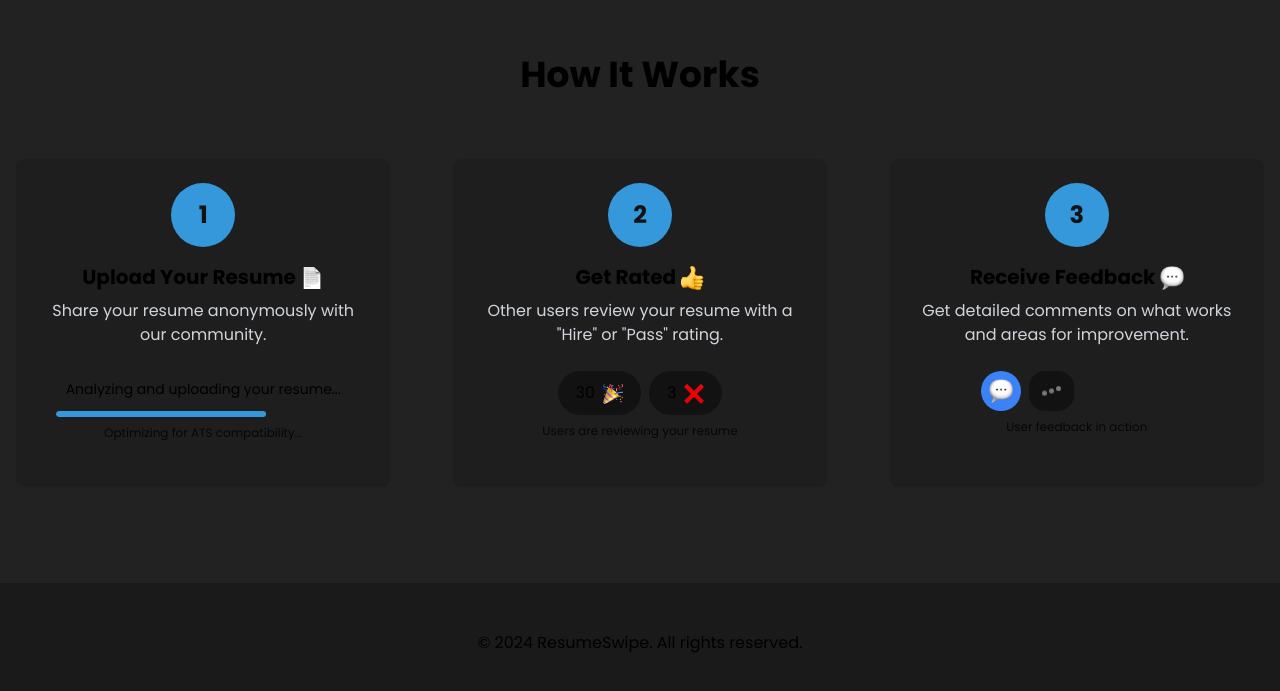
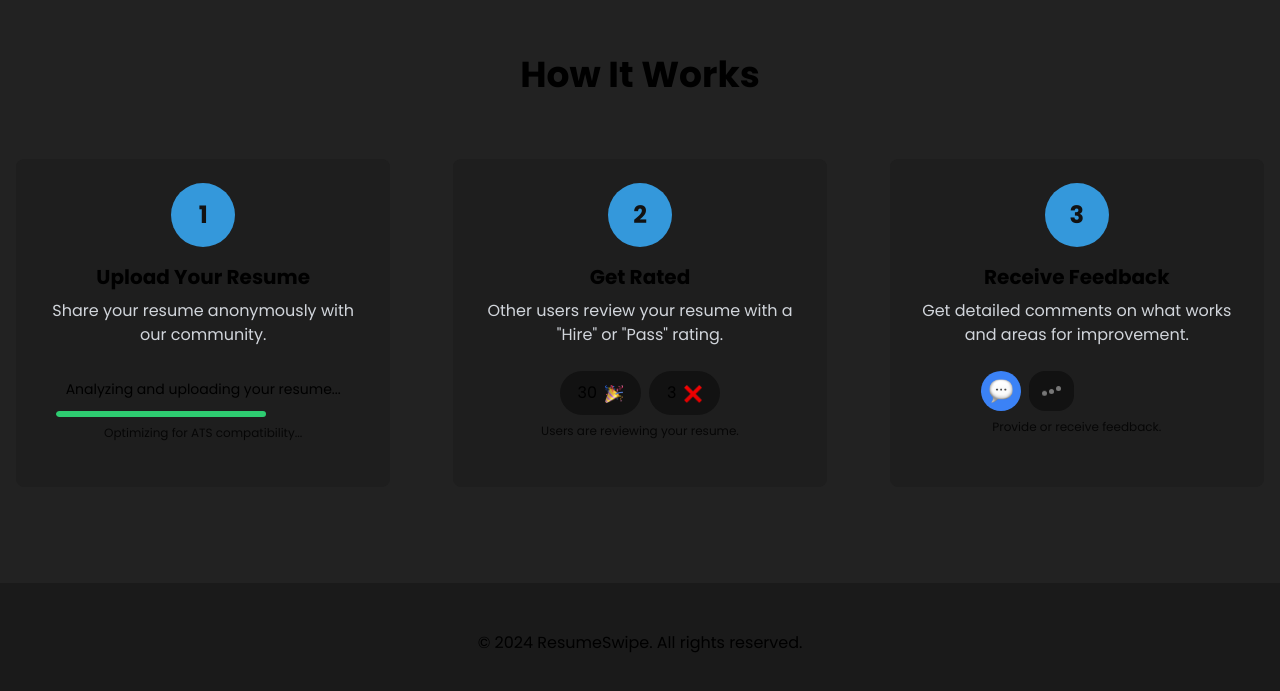
Before and after one commit to mansgoon/resume-swipe, a Next.js app: page / in a window 1280 px wide. Shown: the part 1386-2077 px from the top of the page. Built offline with nearby package versions, Linux system fonts and the light colour scheme.

Commit message:
small changes

```diff
--- a/components/feedback.js
+++ b/components/feedback.js
@@ -73,7 +73,7 @@ const FeedbackCardComponent = () => {
           messageIndex = (messageIndex + 1) % messages.length;
           animateChat();
         }, 2000);
-      }, 5000);  // Increased from 2000 to 4000
+      }, 4000);  // Increased from 2000 to 4000
     };
 
     animateChat();
@@ -90,7 +90,7 @@ const FeedbackCardComponent = () => {
         3
       </div>
       <h3 className="text-xl font-semibold mb-2">
-        Receive Feedback <EmojiDisplay name="speech_balloon" size={24} />
+        Receive Feedback
       </h3>
 
       <p className="text-gray-300">Get detailed comments on what works and areas for improvement.</p>
@@ -114,7 +114,7 @@ const FeedbackCardComponent = () => {
           </div>
         </div>
         <div className="text-xs opacity-80 mt-2">
-          User feedback in action
+          Provide or receive feedback.
         </div>
       </div>
     </div>
--- a/components/ratingCard.js
+++ b/components/ratingCard.js
@@ -112,7 +112,7 @@ const RatingCardComponent = () => {
         2
       </div>
       <h3 className="text-xl font-semibold mb-2">
-        Get Rated <EmojiDisplay name="thumbs_up" size={24} />
+        Get Rated
       </h3>
 
       <p className="text-gray-300">Other users review your resume with a "Hire" or "Pass" rating.</p>
@@ -130,7 +130,7 @@ const RatingCardComponent = () => {
               className="ml-2 transition-transform duration-300 ease-in-out"
               style={{ transform: itemStates.hire.voted ? 'scale(1.1)' : 'scale(1)' }}
             >
-              <EmojiDisplay name="party_popper" size={20} />
+              <EmojiDisplay name="party_popper" size={18} />
             </span>
           </button>
           <button
@@ -145,12 +145,12 @@ const RatingCardComponent = () => {
               className="ml-2 transition-transform duration-300 ease-in-out"
               style={{ transform: itemStates.pass.voted ? 'scale(1.1)' : 'scale(1)' }}
             >
-              <EmojiDisplay name="x" size={20} />
+              <EmojiDisplay name="x" size={18} />
             </span>
           </button>
         </div>
         <div className="text-xs opacity-80">
-          Users are reviewing your resume
+          Users are reviewing your resume.
         </div>
       </div>
     </div>
--- a/components/resumeProcess.js
+++ b/components/resumeProcess.js
@@ -100,7 +100,7 @@ const ResumeProcessComponent = () => {
         1
       </div>
       <h3 className="text-xl font-semibold mb-2">
-        Upload Your Resume <EmojiDisplay name="page_facing_up" size={24} />
+        Upload Your Resume
       </h3>
       <p className="text-gray-300 mb-4">Share your resume anonymously with our community.</p>
 
@@ -110,14 +110,14 @@ const ResumeProcessComponent = () => {
         </div>
         <div className="w-full bg-input-bg h-1.5 rounded-full mb-2 overflow-hidden">
           <div
-            className="bg-primary h-full rounded-full transition-all duration-500 ease-out"
+            className="bg-secondary h-full rounded-full transition-all duration-500 ease-out"
             style={{ width: `${progress}%` }}
           ></div>
         </div>
         <div className="text-xs opacity-80 h-4"> {/* Fixed height to prevent layout shift */}
           {isComplete ? (
-            <span className="flex items-center justify-center animate-bounce">
-              Success <EmojiDisplay name="check_mark" size={16} />
+            <span className="flex items-center justify-center">
+              Success!
             </span>
           ) : (
             stages[currentStage]
```
